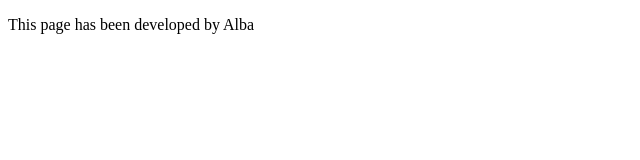
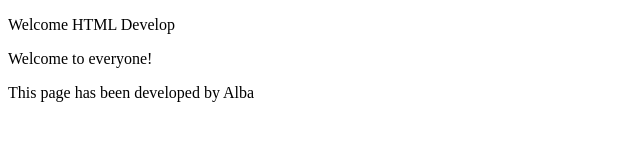
Before and after one commit to AlbaTeam-s-2022-01/CI44, a plain HTML site: page index.html in a window 1280 px wide. Shown: the whole page, without its empty margins (0-640 px from the left). Drawn offline with Linux system fonts and the light colour scheme.

Commit message:
feature(about): added welcome

```diff
--- a/index.html
+++ b/index.html
@@ -5,6 +5,8 @@
     <title>Welcome to the partys</title>
 </head>
 <body>
+    <p>Welcome HTML Develop<p>
+    <p>Welcome to everyone!<p>
     <p>This page has been developed by Alba<p>
 </body>
 </html>
```
